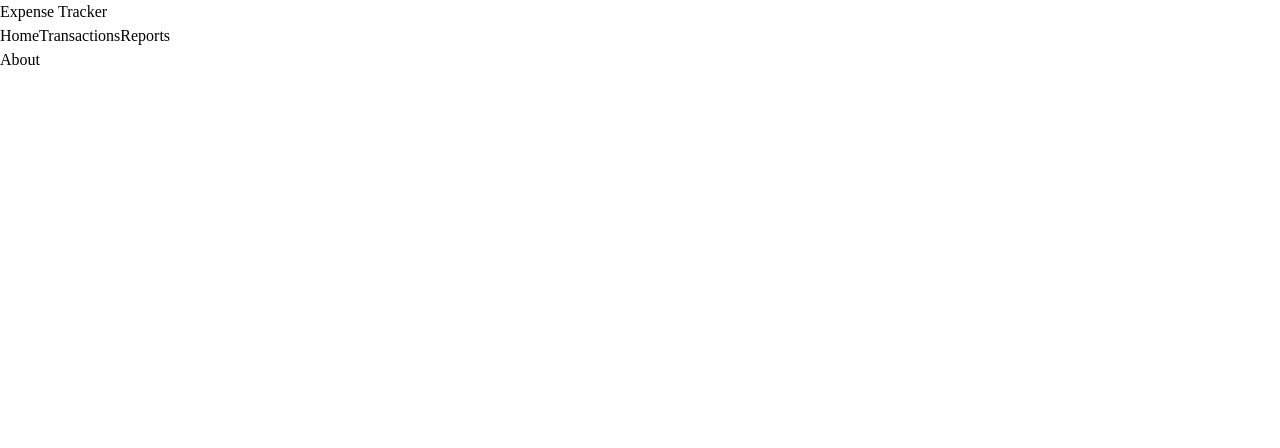
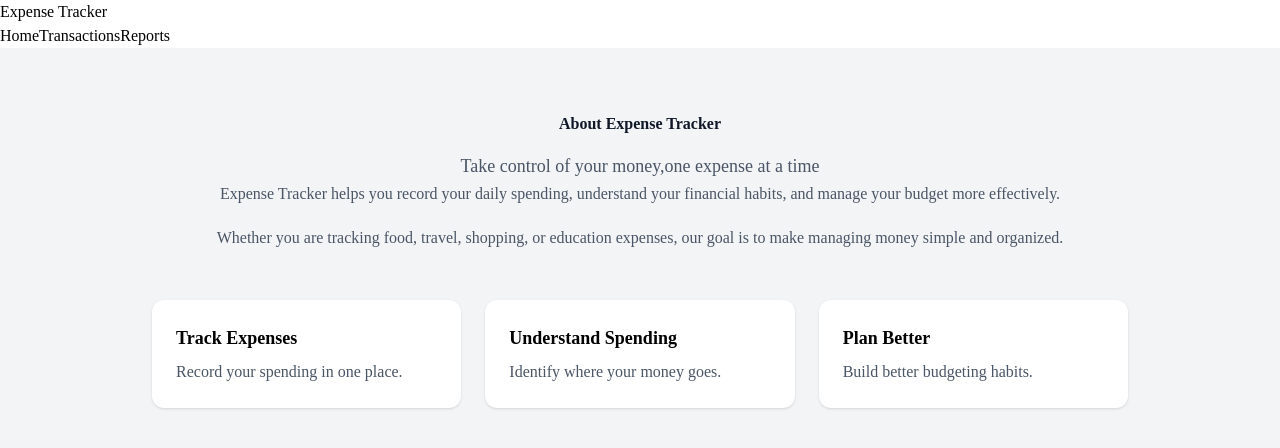
Before and after one commit to Hem43-ops/Expense-Tracker-, a React (Vite) app: page /about in a window 1280 px wide. Shown: the top 448 px of the page. Built offline with nearby package versions, Linux system fonts and the light colour scheme.

Commit message:
about page integration

```diff
--- /dev/null
+++ b/src/components/UI/SummaryCard.jsx
@@ -0,0 +1,20 @@
+
+function SummaryCard({ title, amount, description }) {
+    return (
+        <div className="rounded-xl bg-white p-6 shadow-sm">
+            <p className="text-sm text-gray-500">
+                {title}
+            </p>
+
+            <h2 className="mt-2 text-2xl font-bold text-gray-900">
+                {amount}
+            </h2>
+
+            <p className="mt-2 text-sm text-gray-500">
+                {description}
+            </p>
+        </div>
+    );
+}
+
+export default SummaryCard;
--- a/src/pages/About.jsx
+++ b/src/pages/About.jsx
@@ -1,9 +1,60 @@
 import React from 'react'
+
 
 function About() {
   return (
-    <div>About</div>
-  )
+    <div className='min-h-screen bg-gray-100'>
+
+        <section className='mx-auto max-w-5xl px-6 py-16'>
+            <div className='mb-12 text-center'>
+                <h1 className='text-4x1 font-bold text-gray-900'>
+                    About Expense Tracker
+                </h1>
+                <p className='mt-4 text-lg text-gray-600'>
+                    Take control of your money,one expense at a time
+                </p>
+                <p className="leading-7 text-gray-600">
+                        Expense Tracker helps you record your daily spending,
+                        understand your financial habits, and manage your
+                        budget more effectively.
+                    </p>
+
+                    <p className="mt-4 leading-7 text-gray-600">
+                        Whether you are tracking food, travel, shopping, or
+                        education expenses, our goal is to make managing money
+                        simple and organized.
+                    </p>
+            </div>
+                    <div className="mt-8 grid gap-6 md:grid-cols-3">
+                    <div className="rounded-xl bg-white p-6 shadow-sm">
+                        <h3 className="text-lg font-semibold">
+                            Track Expenses
+                        </h3>
+                        <p className="mt-2 text-gray-600">
+                            Record your spending in one place.
+                        </p>
+                    </div>
+                    <div className="rounded-xl bg-white p-6 shadow-sm">
+                        <h3 className="text-lg font-semibold">
+                            Understand Spending
+                        </h3>
+                        <p className="mt-2 text-gray-600">
+                            Identify where your money goes.
+                        </p>
+                    </div>
+
+                    <div className="rounded-xl bg-white p-6 shadow-sm">
+                        <h3 className="text-lg font-semibold">
+                            Plan Better
+                        </h3>
+                        <p className="mt-2 text-gray-600">
+                            Build better budgeting habits.
+                        </p>
+                    </div>
+                    </div>
+        </section>
+    </div>
+  );
 }
 
-export default About
+export default About;
```
Also changed, not shown: src/pages/Dashboard.jsx (added).
